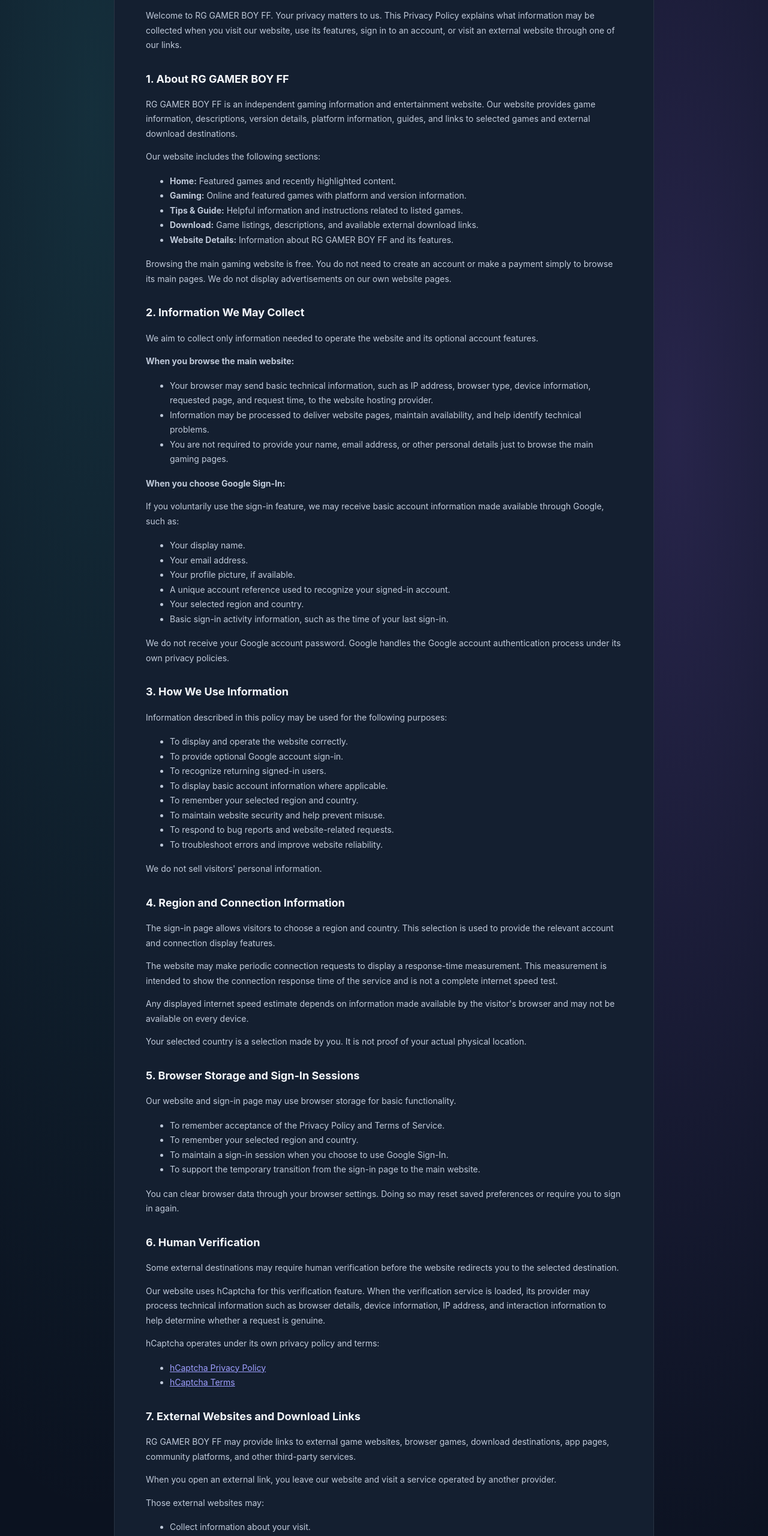
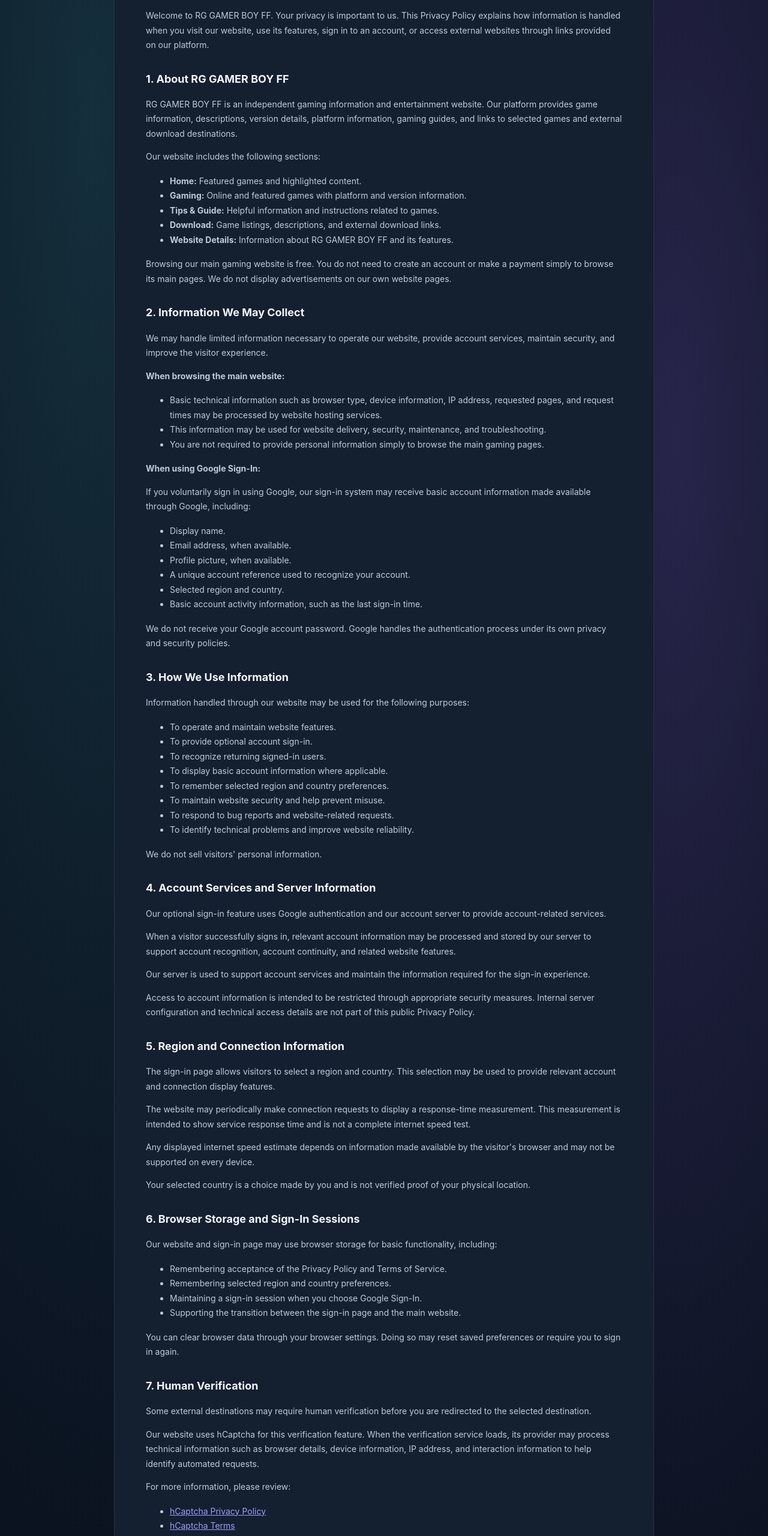
Before and after one commit to RGGAMERBOYFF/RG-GAMER-BOY-FF-LOGIN, a plain HTML site: page privacy.html in a window 1280 px wide. Shown: the part 240-2800 px from the top of the page at 60% size. Drawn offline with Linux system fonts and the light colour scheme.

Commit message:
Update privacy.html

```diff
--- a/privacy.html
+++ b/privacy.html
@@ -16,166 +16,167 @@
 <h1>Privacy Policy</h1>
 <p>Last updated: 26 November 2026</p>
 
-<p>Welcome to RG GAMER BOY FF. Your privacy matters to us. This Privacy Policy explains what information may be collected when you visit our website, use its features, sign in to an account, or visit an external website through one of our links.</p>
+<p>Welcome to RG GAMER BOY FF. Your privacy is important to us. This Privacy Policy explains how information is handled when you visit our website, use its features, sign in to an account, or access external websites through links provided on our platform.</p>
 
 <h2>1. About RG GAMER BOY FF</h2>
 
-<p>RG GAMER BOY FF is an independent gaming information and entertainment website. Our website provides game information, descriptions, version details, platform information, guides, and links to selected games and external download destinations.</p>
+<p>RG GAMER BOY FF is an independent gaming information and entertainment website. Our platform provides game information, descriptions, version details, platform information, gaming guides, and links to selected games and external download destinations.</p>
 
 <p>Our website includes the following sections:</p>
 
 <ul>
-<li><strong>Home:</strong> Featured games and recently highlighted content.</li>
+<li><strong>Home:</strong> Featured games and highlighted content.</li>
 <li><strong>Gaming:</strong> Online and featured games with platform and version information.</li>
-<li><strong>Tips &amp; Guide:</strong> Helpful information and instructions related to listed games.</li>
-<li><strong>Download:</strong> Game listings, descriptions, and available external download links.</li>
+<li><strong>Tips &amp; Guide:</strong> Helpful information and instructions related to games.</li>
+<li><strong>Download:</strong> Game listings, descriptions, and external download links.</li>
 <li><strong>Website Details:</strong> Information about RG GAMER BOY FF and its features.</li>
 </ul>
 
-<p>Browsing the main gaming website is free. You do not need to create an account or make a payment simply to browse its main pages. We do not display advertisements on our own website pages.</p>
+<p>Browsing our main gaming website is free. You do not need to create an account or make a payment simply to browse its main pages. We do not display advertisements on our own website pages.</p>
 
 <h2>2. Information We May Collect</h2>
 
-<p>We aim to collect only information needed to operate the website and its optional account features.</p>
+<p>We may handle limited information necessary to operate our website, provide account services, maintain security, and improve the visitor experience.</p>
 
-<p><strong>When you browse the main website:</strong></p>
+<p><strong>When browsing the main website:</strong></p>
 
 <ul>
-<li>Your browser may send basic technical information, such as IP address, browser type, device information, requested page, and request time, to the website hosting provider.</li>
-<li>Information may be processed to deliver website pages, maintain availability, and help identify technical problems.</li>
-<li>You are not required to provide your name, email address, or other personal details just to browse the main gaming pages.</li>
+<li>Basic technical information such as browser type, device information, IP address, requested pages, and request times may be processed by website hosting services.</li>
+<li>This information may be used for website delivery, security, maintenance, and troubleshooting.</li>
+<li>You are not required to provide personal information simply to browse the main gaming pages.</li>
 </ul>
 
-<p><strong>When you choose Google Sign-In:</strong></p>
+<p><strong>When using Google Sign-In:</strong></p>
 
-<p>If you voluntarily use the sign-in feature, we may receive basic account information made available through Google, such as:</p>
+<p>If you voluntarily sign in using Google, our sign-in system may receive basic account information made available through Google, including:</p>
 
 <ul>
-<li>Your display name.</li>
-<li>Your email address.</li>
-<li>Your profile picture, if available.</li>
-<li>A unique account reference used to recognize your signed-in account.</li>
-<li>Your selected region and country.</li>
-<li>Basic sign-in activity information, such as the time of your last sign-in.</li>
+<li>Display name.</li>
+<li>Email address, when available.</li>
+<li>Profile picture, when available.</li>
+<li>A unique account reference used to recognize your account.</li>
+<li>Selected region and country.</li>
+<li>Basic account activity information, such as the last sign-in time.</li>
 </ul>
 
-<p>We do not receive your Google account password. Google handles the Google account authentication process under its own privacy policies.</p>
+<p>We do not receive your Google account password. Google handles the authentication process under its own privacy and security policies.</p>
 
 <h2>3. How We Use Information</h2>
 
-<p>Information described in this policy may be used for the following purposes:</p>
+<p>Information handled through our website may be used for the following purposes:</p>
 
 <ul>
-<li>To display and operate the website correctly.</li>
-<li>To provide optional Google account sign-in.</li>
+<li>To operate and maintain website features.</li>
+<li>To provide optional account sign-in.</li>
 <li>To recognize returning signed-in users.</li>
 <li>To display basic account information where applicable.</li>
-<li>To remember your selected region and country.</li>
+<li>To remember selected region and country preferences.</li>
 <li>To maintain website security and help prevent misuse.</li>
 <li>To respond to bug reports and website-related requests.</li>
-<li>To troubleshoot errors and improve website reliability.</li>
+<li>To identify technical problems and improve website reliability.</li>
 </ul>
 
 <p>We do not sell visitors' personal information.</p>
 
-<h2>4. Region and Connection Information</h2>
+<h2>4. Account Services and Server Information</h2>
 
-<p>The sign-in page allows visitors to choose a region and country. This selection is used to provide the relevant account and connection display features.</p>
+<p>Our optional sign-in feature uses Google authentication and our account server to provide account-related services.</p>
 
-<p>The website may make periodic connection requests to display a response-time measurement. This measurement is intended to show the connection response time of the service and is not a complete internet speed test.</p>
+<p>When a visitor successfully signs in, relevant account information may be processed and stored by our server to support account recognition, account continuity, and related website features.</p>
 
-<p>Any displayed internet speed estimate depends on information made available by the visitor's browser and may not be available on every device.</p>
+<p>Our server is used to support account services and maintain the information required for the sign-in experience.</p>
 
-<p>Your selected country is a selection made by you. It is not proof of your actual physical location.</p>
+<p>Access to account information is intended to be restricted through appropriate security measures. Internal server configuration and technical access details are not part of this public Privacy Policy.</p>
 
-<h2>5. Browser Storage and Sign-In Sessions</h2>
+<h2>5. Region and Connection Information</h2>
 
-<p>Our website and sign-in page may use browser storage for basic functionality.</p>
+<p>The sign-in page allows visitors to select a region and country. This selection may be used to provide relevant account and connection display features.</p>
+
+<p>The website may periodically make connection requests to display a response-time measurement. This measurement is intended to show service response time and is not a complete internet speed test.</p>
+
+<p>Any displayed internet speed estimate depends on information made available by the visitor's browser and may not be supported on every device.</p>
+
+<p>Your selected country is a choice made by you and is not verified proof of your physical location.</p>
+
+<h2>6. Browser Storage and Sign-In Sessions</h2>
+
+<p>Our website and sign-in page may use browser storage for basic functionality, including:</p>
 
 <ul>
-<li>To remember acceptance of the Privacy Policy and Terms of Service.</li>
-<li>To remember your selected region and country.</li>
-<li>To maintain a sign-in session when you choose to use Google Sign-In.</li>
-<li>To support the temporary transition from the sign-in page to the main website.</li>
+<li>Remembering acceptance of the Privacy Policy and Terms of Service.</li>
+<li>Remembering selected region and country preferences.</li>
+<li>Maintaining a sign-in session when you choose Google Sign-In.</li>
+<li>Supporting the transition between the sign-in page and the main website.</li>
 </ul>
 
 <p>You can clear browser data through your browser settings. Doing so may reset saved preferences or require you to sign in again.</p>
 
-<h2>6. Human Verification</h2>
+<h2>7. Human Verification</h2>
 
-<p>Some external destinations may require human verification before the website redirects you to the selected destination.</p>
+<p>Some external destinations may require human verification before you are redirected to the selected destination.</p>
 
-<p>Our website uses hCaptcha for this verification feature. When the verification service is loaded, its provider may process technical information such as browser details, device information, IP address, and interaction information to help determine whether a request is genuine.</p>
+<p>Our website uses hCaptcha for this verification feature. When the verification service loads, its provider may process technical information such as browser details, device information, IP address, and interaction information to help identify automated requests.</p>
 
-<p>hCaptcha operates under its own privacy policy and terms:</p>
+<p>For more information, please review:</p>
 
 <ul>
 <li><a href="https://www.hcaptcha.com/privacy" target="_blank" rel="noopener noreferrer">hCaptcha Privacy Policy</a></li>
 <li><a href="https://www.hcaptcha.com/terms" target="_blank" rel="noopener noreferrer">hCaptcha Terms</a></li>
 </ul>
 
-<h2>7. External Websites and Download Links</h2>
+<h2>8. External Websites and Download Links</h2>
 
 <p>RG GAMER BOY FF may provide links to external game websites, browser games, download destinations, app pages, community platforms, and other third-party services.</p>
 
 <p>When you open an external link, you leave our website and visit a service operated by another provider.</p>
 
-<p>Those external websites may:</p>
+<p>External websites may collect information, use cookies, display advertisements, request registration, or offer paid services under their own policies.</p>
 
-<ul>
-<li>Collect information about your visit.</li>
-<li>Use their own cookies or similar technologies.</li>
-<li>Display advertisements.</li>
-<li>Require registration or sign-in.</li>
-<li>Offer paid products or services.</li>
-<li>Apply their own privacy policies and terms.</li>
-</ul>
+<p>We do not control the privacy practices, content, availability, or security of external websites. Please review their privacy policies before using them or submitting personal information.</p>
 
-<p>We do not control the privacy practices, content, availability, or security of external websites. Please review the relevant website's policies before using it or submitting personal information.</p>
-
-<h2>8. Images, Fonts, Music and Website Resources</h2>
+<h2>9. Images, Fonts, Music and Website Resources</h2>
 
 <p>Some website images and other resources may be delivered through external hosting services. The sign-in page may also load fonts and other resources from external providers.</p>
 
-<p>When your browser requests an externally hosted resource, the provider may receive technical request information, such as your IP address and browser details.</p>
+<p>When your browser requests an externally hosted resource, the provider may receive technical request information such as your IP address and browser details.</p>
 
 <p>The website also includes seasonal Winter Festival features, including animated snowfall, decorative interactive snowmen, and optional ambient music.</p>
 
-<p>These presentation features are intended for entertainment. Interactive snowman sound effects are generated in the browser, while the ambient soundtrack is loaded as an audio resource. Music playback can be controlled using the website's music button.</p>
+<p>These presentation features are intended for entertainment. Interactive sound effects may be generated in the browser, while ambient music is loaded as an audio resource. Music playback can be controlled using the website's music button.</p>
 
-<h2>9. Report a Bug and User Submissions</h2>
+<h2>10. Report a Bug and User Submissions</h2>
 
 <p>Our website provides a Report a Bug option through an external form.</p>
 
-<p>If you submit a report, the information you choose to enter may be processed by the form provider so that your report can be received and reviewed.</p>
+<p>If you submit a report, the information you choose to provide may be processed by the form provider so that your report can be received and reviewed.</p>
 
-<p>Please do not include passwords, verification codes, payment information, or other sensitive personal details in a bug report.</p>
+<p>Please do not include passwords, verification codes, payment information, or other sensitive personal details in bug reports.</p>
 
-<h2>10. Cookies and Similar Technologies</h2>
+<h2>11. Cookies and Similar Technologies</h2>
 
 <p>RG GAMER BOY FF does not display advertisements on its own website pages and does not intentionally use advertising cookies for its main gaming content.</p>
 
-<p>However, browser storage, sign-in services, human verification services, and external websites may use cookies or similar technologies for their own functionality.</p>
+<p>Browser storage, account services, human verification services, and external websites may use cookies or similar technologies for their own functionality.</p>
 
 <p>You can manage cookies and browser storage through your browser settings. Blocking certain features may affect sign-in, verification, or external content.</p>
 
-<h2>11. Third-Party Services</h2>
+<h2>12. Third-Party Services</h2>
 
-<p>Some website features depend on services operated by other providers. These may include:</p>
+<p>Some website features depend on services operated by third-party providers. These may include:</p>
 
 <ul>
-<li>Google services for optional account sign-in and certain website resources.</li>
+<li>Google services for optional account sign-in.</li>
 <li>Website hosting and content delivery providers.</li>
 <li>hCaptcha for human verification.</li>
 <li>External form services for bug reports.</li>
 <li>Third-party websites linked from game and download listings.</li>
 </ul>
 
-<p>Each third-party provider is responsible for its own services and privacy practices. Information processed by those providers is subject to their applicable policies.</p>
+<p>Each provider is responsible for its own services and privacy practices. Information processed by those providers is subject to their applicable policies.</p>
 
-<h2>12. Data Retention and Account Deletion</h2>
+<h2>13. Data Retention and Account Deletion</h2>
 
-<p>Information is retained only for as long as it is reasonably needed for the purposes described in this policy or as required for legitimate operational, security, or legal reasons.</p>
+<p>Information may be retained for as long as reasonably necessary to provide website and account services, maintain security, or meet applicable legal requirements.</p>
 
 <p>If you use Google Sign-In and want to request account deletion, you may use our Account Deletion Request page:</p>
 
@@ -185,38 +186,38 @@
 
 <p>Never provide your Google password, one-time verification code, or authentication token in a deletion request.</p>
 
-<h2>13. Children's Privacy and Safe Use</h2>
+<h2>14. Children's Privacy and Safe Use</h2>
 
-<p>RG GAMER BOY FF is a general gaming information website. We do not ask visitors to provide personal information merely to browse the main gaming pages.</p>
+<p>RG GAMER BOY FF is a general gaming information website. Visitors are not required to provide personal information simply to browse the main gaming pages.</p>
 
 <p>Young visitors should ask a parent or guardian before downloading files, creating accounts on external websites, or sharing personal information with third-party services.</p>
 
 <p>Please do not share passwords, verification codes, private account details, or sensitive personal information publicly.</p>
 
-<h2>14. Security</h2>
+<h2>15. Security</h2>
 
-<p>We take reasonable steps intended to protect the information handled through our website and its account features.</p>
+<p>We take reasonable steps intended to protect information handled through our website and account services.</p>
 
 <p>However, no website, online service, or internet transmission can be guaranteed to be completely secure. Visitors should use trusted devices, protect their accounts, and avoid sharing login credentials.</p>
 
-<h2>15. Changes to This Privacy Policy</h2>
+<h2>16. Changes to This Privacy Policy</h2>
 
 <p>We may update this Privacy Policy when website features, account options, external services, or information-handling practices change.</p>
 
-<p>Any revised version will be published on this page with an updated date. Please review this page periodically.</p>
+<p>Any revised version will be published on this page with an updated date. Visitors are encouraged to review this page periodically.</p>
 
-<h2>16. Contact and Requests</h2>
+<h2>17. Contact and Requests</h2>
 
-<p>For website-related problems, you can use the Report a Bug option available on the main RG GAMER BOY FF website.</p>
+<p>For website-related problems, visitors can use the Report a Bug option available on the main RG GAMER BOY FF website.</p>
 
 <p>For account deletion requests, please use the Account Deletion Request page linked above.</p>
 
 <p>Please do not submit passwords, verification codes, or sensitive account information through public feedback channels.</p>
 
 <div class="notice">
-This Privacy Policy describes the currently identified features of RG GAMER BOY FF and its associated sign-in page. It should be reviewed whenever the website's actual features or information-handling practices change.
+This Privacy Policy describes the general information-handling practices and features of RG GAMER BOY FF and its associated sign-in service. It should be reviewed whenever the website's actual features or information-handling practices change.
 </div>
 
 </article>
 </body>
-  </html>
+</html>
```
